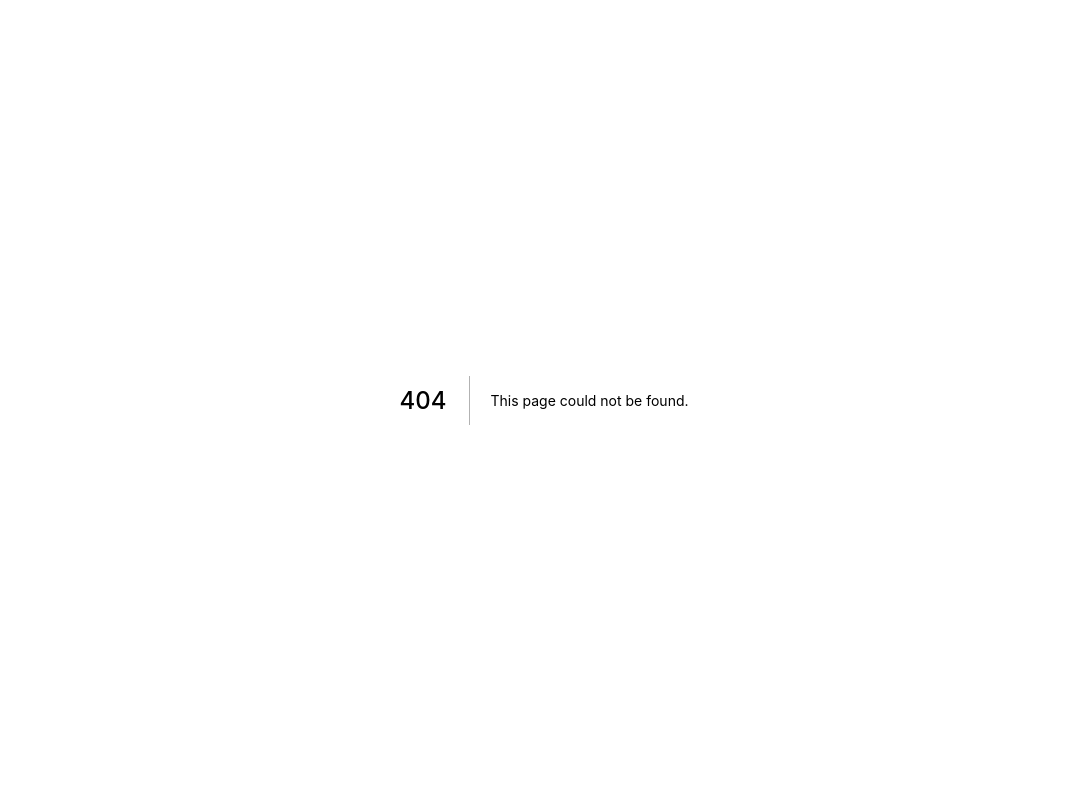
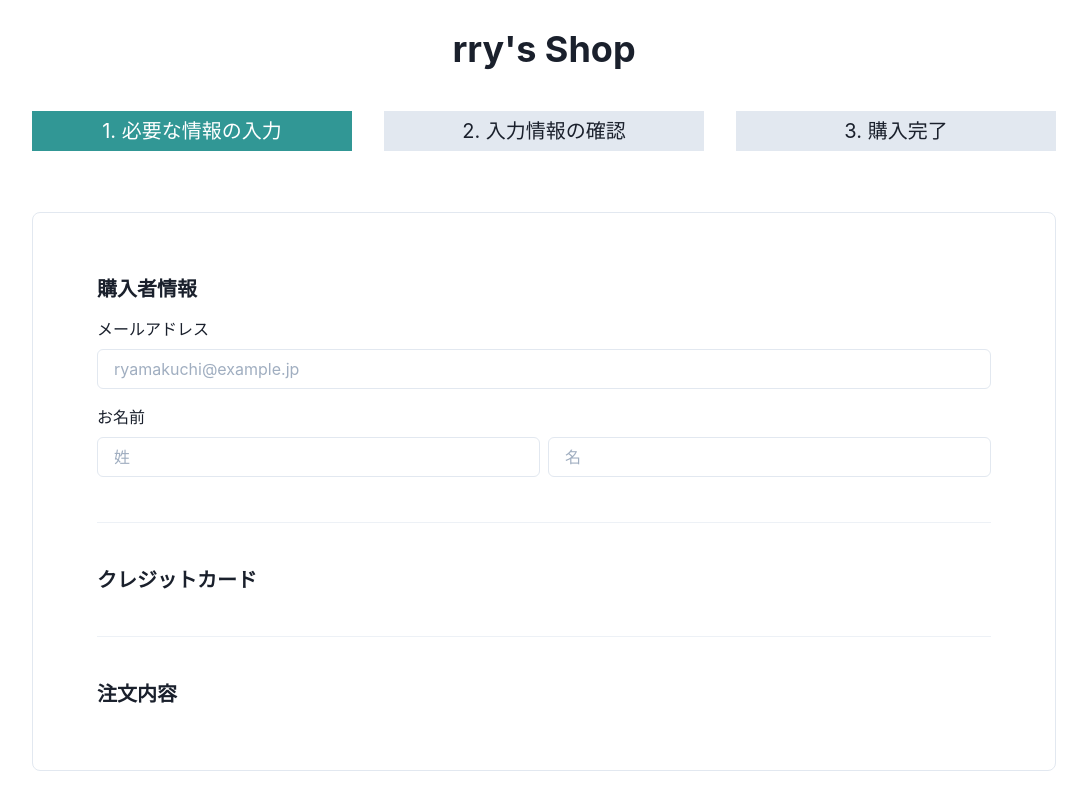
Before and after one commit to ryamakuchi/xstate-playground, a Next.js app: page /cart in a window 1280 px wide. Before the commit this address had no page. Shown: the whole page, without its empty margins (96-1183 px from the left). Built offline with nearby package versions, Linux system fonts and the light colour scheme.

Commit message:
feat: とりあえず一旦セーブ 📼 お仕事ではこんな粒度ではコミットしない...

```diff
--- /dev/null
+++ b/components/cart-context.tsx
@@ -0,0 +1,27 @@
+import { createContext } from 'react';
+import { EventObject, State, Interpreter, interpret } from 'xstate';
+import { CartMachineContext } from '../state-machine/context';
+import { CartMachineEvent } from '../state-machine/events';
+import { cartMachine } from '../state-machine/index';
+
+export type CartState<
+    TContext = CartMachineContext,
+    TEvent extends EventObject = CartMachineEvent
+> = State<TContext, TEvent>;
+
+export type CartService<
+    TContext = CartMachineContext,
+    TEvent extends EventObject = CartMachineEvent
+> = Interpreter<TContext, any, TEvent>;
+
+export type CartMachineContextProps = [
+  CartState,
+  CartService['send'],
+  CartService
+];
+
+const service = interpret(cartMachine);
+
+export const CartContext = createContext<CartMachineContextProps>([
+  service.state, service.send, service
+]);
--- /dev/null
+++ b/components/cart-edit-customer-form.tsx
@@ -0,0 +1,32 @@
+import { FC } from 'react';
+import {
+  Heading,
+  Box,
+  Flex,
+  FormControl,
+  FormLabel,
+  Input,
+} from '@chakra-ui/react';
+
+export const CartEditCustomerForm: FC = () => {
+  return (
+    <>
+      <Box>
+        <Heading as="h2" size="md">購入者情報</Heading>
+
+        <FormControl id="email" marginTop="4">
+          <FormLabel>メールアドレス</FormLabel>
+          <Input type="email" placeholder="ryamakuchi@example.jp" />
+        </FormControl>
+
+        <FormControl id="lastName" marginTop="4">
+          <FormLabel>お名前</FormLabel>
+          <Flex>
+            <Input type="lastName" marginRight="1" placeholder="姓" />
+            <Input type="firstName" marginLeft="1" placeholder="名" />
+          </Flex>
+        </FormControl>
+      </Box>
+    </>
+  )
+}
--- /dev/null
+++ b/components/cart-edit.tsx
@@ -0,0 +1,55 @@
+import { FC } from 'react';
+import {
+  Heading,
+  Flex,
+  Box,
+  Center,
+  Divider,
+  Text,
+} from '@chakra-ui/react';
+
+import { CartEditCustomerForm } from './cart-edit-customer-form';
+
+export const CartEdit: FC = () => {
+  return (
+    <>
+      <Center h="100px">
+        <Heading>rry's Shop</Heading>
+      </Center>
+
+      <Box width="80%" margin="auto">
+        <Flex
+          direction={{ base: 'column', md: 'row' }}
+          width={{ base: '100%', md: 'calc(100% + 2rem)' }}
+          margin="0 -1rem 5%"
+        >
+          <Box w="100%" h="10" bg="teal.500" textAlign="center" margin="1% 1rem">
+            <Text lineHeight="10" fontSize="xl" color="white">1. 必要な情報の入力</Text>
+          </Box>
+          <Box w="100%" h="10" bg="gray.200" textAlign="center" m="1% 1rem">
+            <Text lineHeight="10" fontSize="xl">2. 入力情報の確認</Text>
+          </Box>
+          <Box w="100%" h="10" bg="gray.200" textAlign="center" m="1% 1rem">
+            <Text lineHeight="10" fontSize="xl">3. 購入完了</Text>
+          </Box>
+        </Flex>
+      </Box>
+
+      <Box width="80%" margin="auto" padding="5%" borderWidth="1px" borderRadius="lg">
+        <CartEditCustomerForm />
+
+        <Divider margin="5% 0" />
+
+        <Box>
+          <Heading as="h2" size="md">クレジットカード</Heading>
+        </Box>
+
+        <Divider margin="5% 0" />
+
+        <Box>
+          <Heading as="h2" size="md">注文内容</Heading>
+        </Box>
+      </Box>
+    </>
+  );
+}
--- a/pages/_app.tsx
+++ b/pages/_app.tsx
@@ -1,10 +1,18 @@
 import type { AppProps } from 'next/app';
 import { ChakraProvider } from '@chakra-ui/react';
+import { useMachine } from '@xstate/react';
+import { CartContext } from '../components/cart-context';
+import { cartMachine } from '../state-machine/index';
 
 function MyApp({ Component, pageProps }: AppProps) {
+
+  const [state, send, service] = useMachine(cartMachine, { devTools: true });
+
   return (
     <ChakraProvider>
-      <Component {...pageProps} />
+      <CartContext.Provider value={[state, send, service]}>
+        <Component {...pageProps} />
+      </CartContext.Provider>
     </ChakraProvider>
   )
 }
--- a/pages/api/hello.ts
+++ /dev/null
@@ -1,10 +0,0 @@
-// Next.js API route support: https://nextjs.org/docs/api-routes/introduction
-import type { NextApiRequest, NextApiResponse } from 'next'
-
-type Data = {
-  name: string
-}
-
-export default (req: NextApiRequest, res: NextApiResponse<Data>) => {
-  res.status(200).json({ name: 'John Doe' })
-}
--- /dev/null
+++ b/pages/cart.tsx
@@ -0,0 +1,17 @@
+import React, { useContext, useEffect } from 'react';
+import { useRouter } from 'next/router';
+import { CartContext } from '../components/cart-context';
+import { CartEdit } from '../components/cart-edit';
+
+export default function Cart() {
+  const router = useRouter();
+  const [state, send, service] = useContext(CartContext);
+
+  // useEffect(() => {
+  //   if (state.value !== 'edit') {
+  //     router.push('/');
+  //   }
+  // }, [state])
+
+  return (<CartEdit />);
+}
--- a/state-machine/context.ts
+++ b/state-machine/context.ts
@@ -1,14 +1,7 @@
 export interface CartMachineContext {
-  shopId?: string;
   cartId: string | null;
-  checkoutId: string | null;
-  customerToken: string | null;
-  requiresShipping: boolean | null;
 }
 
 export const defaultContext: CartMachineContext = {
   cartId: null,
-  checkoutId: null,
-  customerToken: null,
-  requiresShipping: null,
 };
--- a/state-machine/index.ts
+++ b/state-machine/index.ts
@@ -2,7 +2,7 @@ import { createMachine } from 'xstate';
 import { defaultContext, CartMachineContext } from './context';
 import { CartMachineEvent } from './events'
 
-const cartMachine = createMachine<CartMachineContext, CartMachineEvent>({
+export const cartMachine = createMachine<CartMachineContext, CartMachineEvent>({
   id: 'cart',
   meta: 'カートの状態を管理する',
   context: defaultContext,
@@ -36,5 +36,3 @@ const cartMachine = createMachine<CartMachineContext, CartMachineEvent>({
   guards: {},
   services: {}
 });
-
-export default cartMachine;
```
Also changed, not shown: components/shop.tsx (+44 -9 lines), pages/index.tsx (+13 -7 lines).
